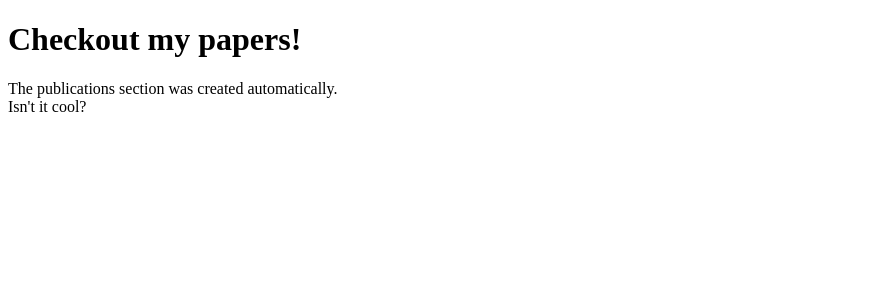
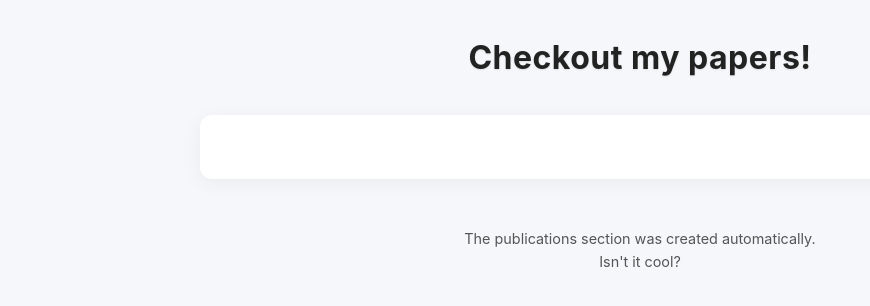
Before and after one commit to gabrielzschmitz/BibInject, a Python web app: template templates/sample.html in a window 1280 px wide. Shown: the top 306 px of the page, without its empty margins (0-870 px from the left). Run offline with Jinja, Linux system fonts and the light colour scheme; the template is opened without the code that fills it, so the values that code supplies are empty.

Commit message:
feat(cli): add grouping, ordering, and debug support; include base stylesheet
- Added `--group` and `--order` CLI arguments to control grouping and
  sorting of BibTeX entries
- Updated CLI logic to handle grouped output with optional headers
- Enhanced `run.sh` with debug mode (`DEBUG=TRUE`), argument validation,
  and cleaner logging
- Added new `static/style.css` for default reference styling
- Linked stylesheet in `templates/sample.html` for visual improvements

```diff
--- /dev/null
+++ b/static/style.css
@@ -0,0 +1,80 @@
+/* Global style reset and font setup */
+body {
+  font-family: 'Inter', 'Segoe UI', Roboto, Helvetica, Arial, sans-serif;
+  background: #f5f7fa;
+  color: #222;
+  margin: 0;
+  padding: 0;
+  line-height: 1.6;
+}
+
+/* Header */
+h1 {
+  text-align: center;
+  margin-top: 2rem;
+  font-size: 2rem;
+  color: #222;
+  letter-spacing: 0.5px;
+  text-shadow: 0 1px 2px rgba(0,0,0,0.1);
+}
+
+/* Main publications container */
+#my-publications {
+  max-width: 800px;
+  margin: 2rem auto;
+  background: #fff;
+  padding: 2rem 2.5rem;
+  border-radius: 12px;
+  box-shadow: 0 4px 20px rgba(0, 0, 0, 0.05);
+}
+
+/* Each publication entry */
+#my-publications p {
+  background: #fafafa;
+  padding: 1rem 1.2rem;
+  margin: 1rem 0;
+  border-left: 4px solid #4a90e2;
+  border-radius: 6px;
+  transition: all 0.2s ease;
+}
+
+/* Hover effect for publications */
+#my-publications p:hover {
+  background: #f0f7ff;
+  transform: translateX(3px);
+}
+
+/* Italics for titles */
+em {
+  color: #2a5bd7;
+  font-style: italic;
+}
+
+/* Footer */
+footer {
+  text-align: center;
+  margin: 3rem 0 1.5rem 0;
+  color: #555;
+  font-size: 0.9rem;
+}
+
+/* Subtle fade-in animation */
+body {
+  animation: fadeIn 0.5s ease-in;
+}
+
+@keyframes fadeIn {
+  from { opacity: 0; transform: translateY(10px); }
+  to { opacity: 1; transform: translateY(0); }
+}
+
+/* Responsive adjustments */
+@media (max-width: 600px) {
+  #my-publications {
+    padding: 1.2rem;
+  }
+
+  h1 {
+    font-size: 1.6rem;
+  }
+}
--- a/templates/sample.html
+++ b/templates/sample.html
@@ -3,6 +3,7 @@
   <head>
     <meta charset="UTF-8">
     <title>Sample Template</title>
+    <link rel="stylesheet" href="static/style.css">
   </head>
 
   <body>
```
Also changed, not shown: src/cli.py (+49 -17 lines), 1 other file.
